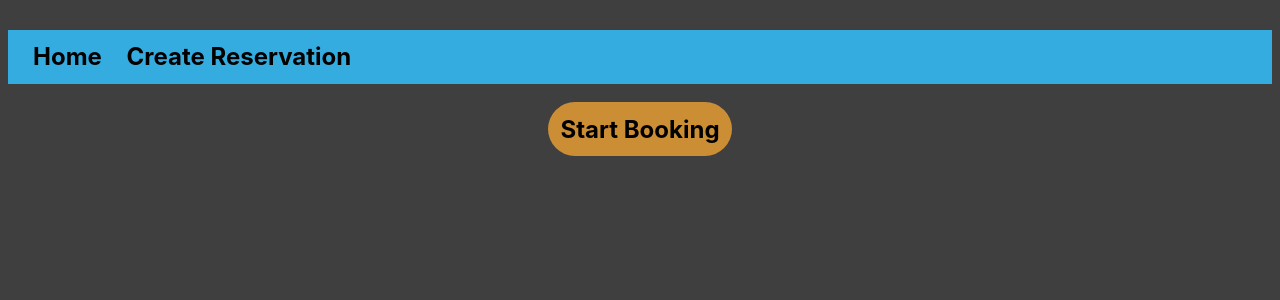
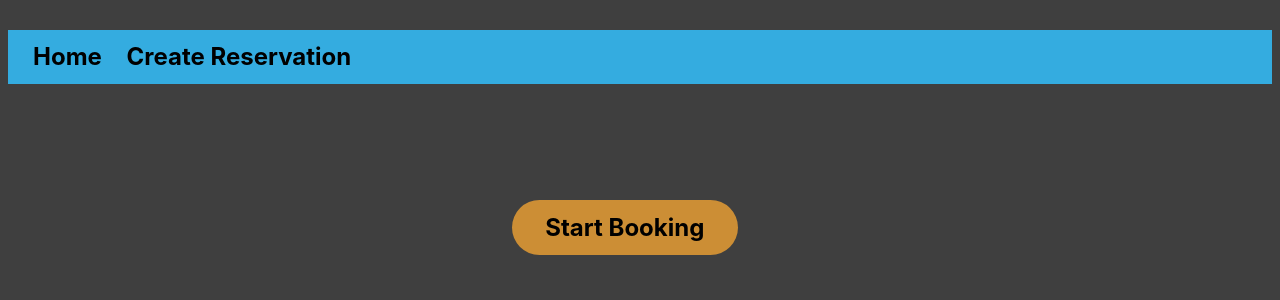
Before and after one commit to rlj0713/trip_desk_frontend, a React (Create React App) app: page / in a window 1280 px wide. Shown: the top 300 px of the page. Built offline with nearby package versions, Linux system fonts and the light colour scheme; no server answers.

Commit message:
added delete warning dialogue

```diff
--- a/src/components/ReservationsList.js
+++ b/src/components/ReservationsList.js
@@ -13,7 +13,10 @@ class ReservationsList extends React.Component {
   }
 
   handleClick(res) {
-    this.props.deleteReservationsWithDispatch(res)
+    let r = window.confirm("Are you sure you want to remove this reservation?");
+    if (r == true) {
+      this.props.deleteReservationsWithDispatch(res)
+    }
   }
 
   render() {
--- a/src/index.css
+++ b/src/index.css
@@ -39,16 +39,6 @@ header {
   text-align: left;
 }
 
-.home {
-  background-color: rgb(204, 142, 53);
-  border-radius: 80px;
-  font-size: 40px;
-  font-weight: lighter;
-  position: relative;
-  left: 0%;
-  margin-top: 100px;
-}
-
 a:link {
   font-size: 150%;
   padding: 1%;
@@ -83,3 +73,14 @@ button {
   height: 25px;
   margin-left: 10px;
 }
+
+.home {
+  background-color: rgb(204, 142, 53);
+  border-radius: 80px;
+  font-size: 40px;
+  font-weight: lighter;
+  position: absolute;
+    min-width: 200px;
+    top: 200px;
+    left: 40%;
+}
```
